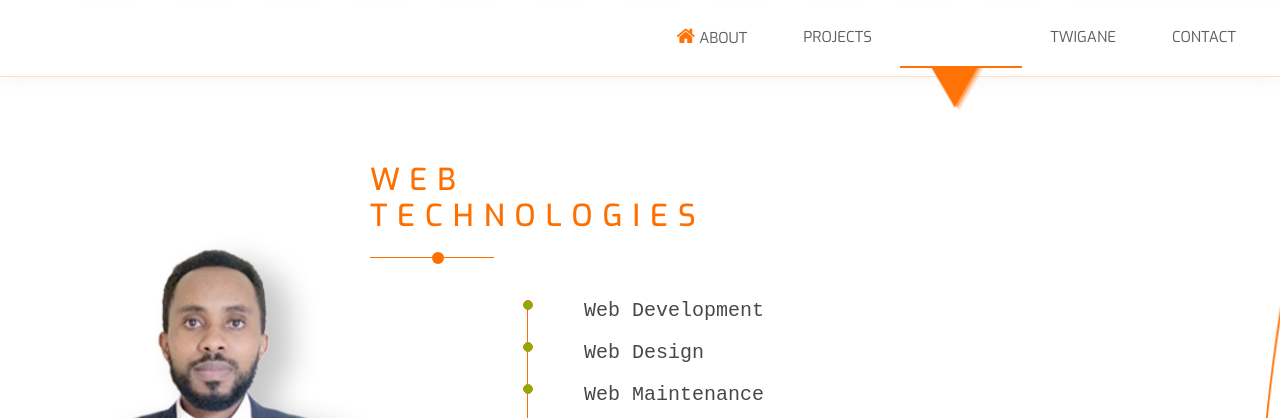
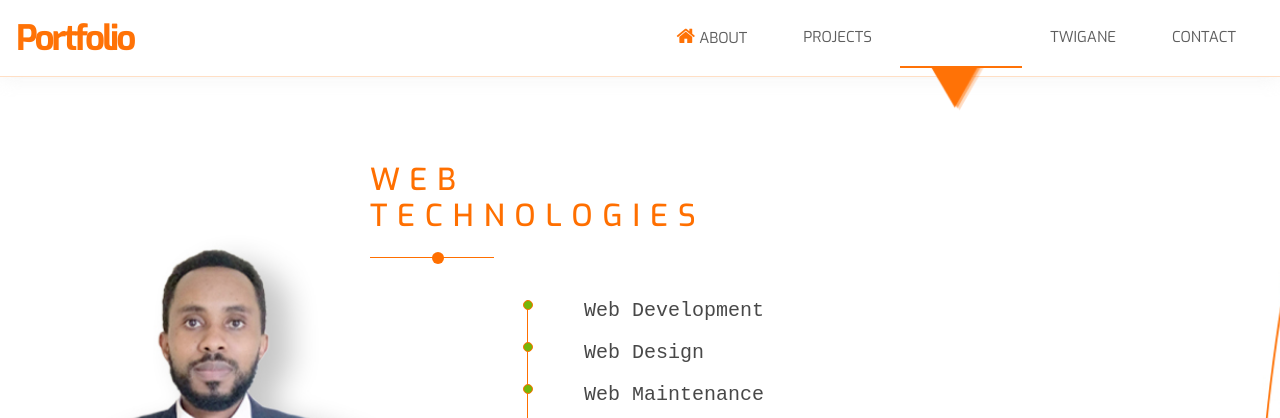
Before and after one commit to Ntaganira/ntaganira.github.io, a plain HTML site: page service.html in a window 1280 px wide. Shown: the top 418 px of the page. Drawn offline with nearby package versions, Linux system fonts and the light colour scheme.

Commit message:
css
Re-Designed

```diff
--- a/amategeko.css
+++ b/amategeko.css
@@ -1,3 +1,10 @@
+.navbar-dark .navbar-brand {
+    color: #ff6f00;
+    font-weight: 800;
+    letter-spacing: -3px;
+    font-size: 35px;
+}
+
 .container{
     background: #f3f0e4fa;
     padding: 50px 0;
--- a/contact.css
+++ b/contact.css
@@ -55,6 +55,13 @@ main{
     border-bottom: solid 1px #ff6f003b;
     box-shadow: 0px 0px 20px 0px #e2e2e275;
     opacity: 0.98;
+}
+
+.navbar-dark .navbar-brand {
+    color: #ff6f00;
+    font-weight: 800;
+    letter-spacing: -3px;
+    font-size: 35px;
 }
 
 
--- a/languages.css
+++ b/languages.css
@@ -1,3 +1,10 @@
+.navbar-dark .navbar-brand {
+    color: #ff6f00;
+    font-weight: 800;
+    letter-spacing: -3px;
+    font-size: 35px;
+}
+
 #wrapper {
     width: 500px;
     margin: 0 auto;
--- a/project.css
+++ b/project.css
@@ -57,6 +57,12 @@ main{
     opacity: 0.98;
 }
 
+.navbar-dark .navbar-brand {
+    color: #ff6f00;
+    font-weight: 800;
+    letter-spacing: -3px;
+    font-size: 35px;
+}
 
 a.navbar-brand img {
     height: 65px;
--- a/service.css
+++ b/service.css
@@ -60,6 +60,13 @@ main{
 
 a.navbar-brand img {
     height: 65px;
+}
+
+.navbar-dark .navbar-brand {
+    color: #ff6f00;
+    font-weight: 800;
+    letter-spacing: -3px;
+    font-size: 35px;
 }
 
 .navbar-dark .navbar-nav .nav-link {
@@ -401,6 +408,10 @@ footer{
     display: none;
 }
 
+div.mobile-general-skills{
+    display: none;
+}
+
 @media(max-width: 1024px){
     body{
         background: #fff;
@@ -473,6 +484,11 @@ footer{
     padding: 10px 0px;
     border-bottom: 1px solid;
     width: 225px;
+}
+
+
+div.mobile-general-skills{
+    display: block;
 }
 
 ul.timeline {
--- a/service.html
+++ b/service.html
@@ -26,7 +26,7 @@
         <header>
             <nav class="navbar navbar-expand-md navbar-dark fixed-top bg-light">
                 <a class="navbar-brand" href="#">
-                    <!-- Introduction -->
+                    Portfolio
                 </a>
                 <button class="navbar-toggler" type="button" data-toggle="collapse" data-target="#navbarCollapse" aria-controls="navbarCollapse" aria-expanded="false" aria-label="Toggle navigation">
                     <span class="navbar-toggler-icon"></span>
@@ -102,7 +102,7 @@
                             </div>
                         </div>
 
-                        <div class="col-md-9">
+                        <div class="col-md-9 mobile-general-skills">
                         <h1 class="title-h1" data-aos="fade-down">GENERAL SKILLS</h1>
                         <br/>
                         <br/>
--- a/style.css
+++ b/style.css
@@ -60,6 +60,12 @@ main{
 
 a.navbar-brand img {
     height: 65px;
+}
+.navbar-dark .navbar-brand {
+    color: #ff6f00;
+    font-weight: 800;
+    letter-spacing: -3px;
+    font-size: 35px;
 }
 
 .navbar-dark .navbar-nav .nav-link {
```
Also changed, not shown: amategeko.html (+1 -1 lines), contact.html (+1 -1 lines), index.html (+1 -1 lines), project.html (+1 -1 lines).
